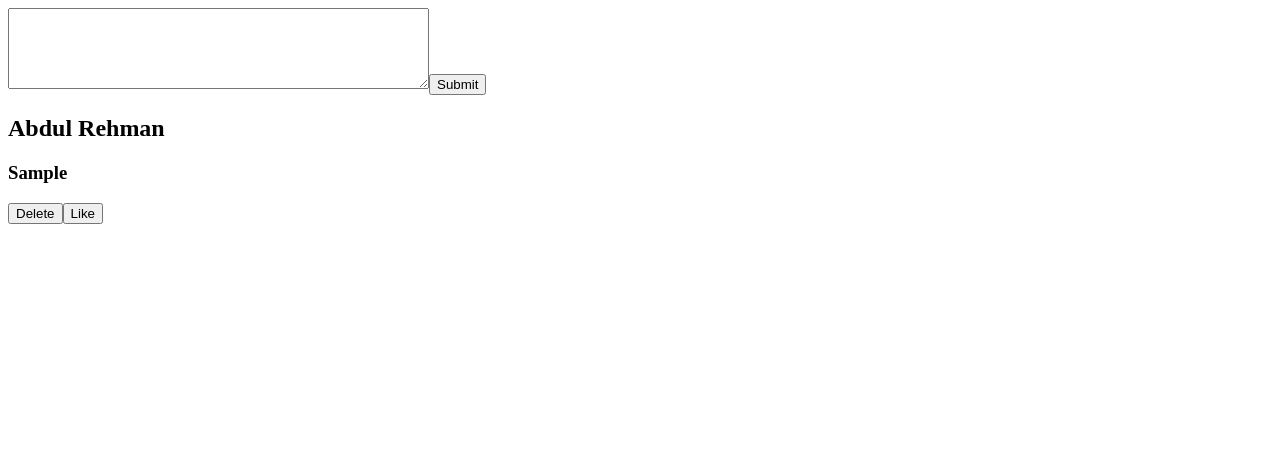
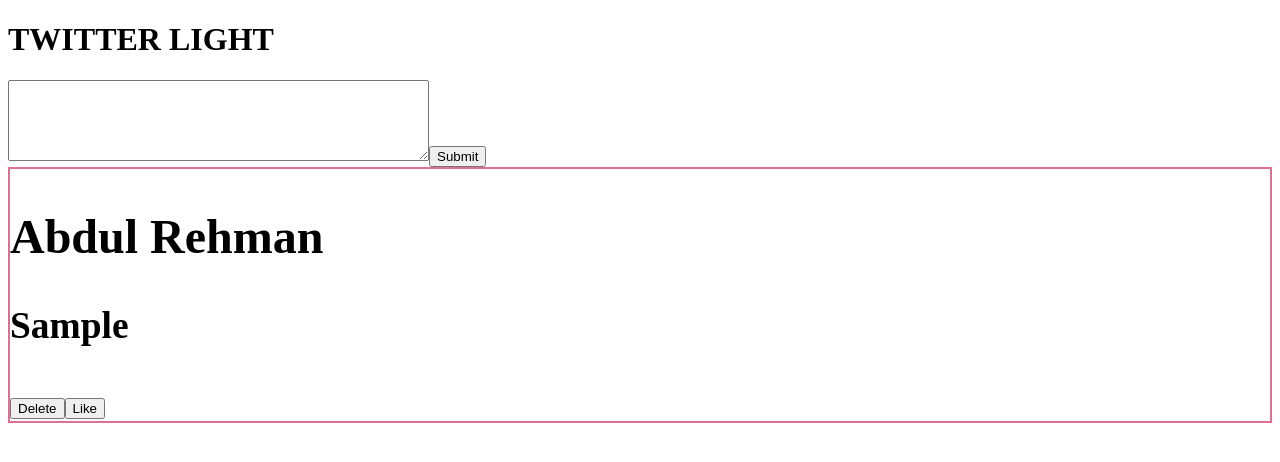
Before and after one commit to likeam/my-app, a React (Create React App) app: page / in a window 1280 px wide. Both pictures are taken after typing "Sample" into the empty fields and a click on the button "Submit". Shown: the top 462 px of the page. Built offline with nearby package versions, Linux system fonts and the light colour scheme.

Commit message:
Building the CSS

```diff
--- a/package.json
+++ b/package.json
@@ -6,9 +6,11 @@
     "@testing-library/jest-dom": "^5.16.4",
     "@testing-library/react": "^13.3.0",
     "@testing-library/user-event": "^13.5.0",
+    "node-sass": "^7.0.1",
     "react": "^18.2.0",
     "react-dom": "^18.2.0",
     "react-scripts": "5.0.1",
+    "styled-components": "^5.3.5",
     "uuid": "^8.3.2",
     "web-vitals": "^2.1.4"
   },
--- a/src/App.js
+++ b/src/App.js
@@ -3,7 +3,10 @@ import { useState } from "react";
 import CreateTweet from "./components/CreateTweet";
 import TweetList from "./components/TweetList";
 
+
 function App() {
+
+
 
   //Here is the place for the normal js
   const [textInput, setTextInput] = useState('');
@@ -17,7 +20,7 @@ function App() {
 
   return (
     <div >
-
+        <h1 >TWITTER LIGHT</h1>
       <CreateTweet textInput = {textInput} setTextInput = {setTextInput} tweets ={tweets} setTweets = {setTweets}  />
       <TweetList name = {name} tweets = {tweets} setTweets = {setTweets} />
 
--- a/src/components/Tweet.js
+++ b/src/components/Tweet.js
@@ -1,5 +1,5 @@
-import React from 'react'
-
+import React from 'react';
+import styled from 'styled-components'
 export default function Tweet({name, tweet, setTweets, tweets }) {
 
     const deleteTweet = ()=>{
@@ -9,11 +9,19 @@ export default function Tweet({name, tweet, setTweets, tweets }) {
 
     return (
 
-        <div className='tweet'>
-            <h2>{name}</h2>
-            <h3>{tweet.message}</h3>
+        <TweetStyle >
+            <h2 > {name}</h2>
+            <h3 >{tweet.message}</h3>
             <button onClick={deleteTweet}>Delete</button>
             <button>Like</button>
-        </div>
+        </TweetStyle>
     );
 }
+
+const TweetStyle = styled.div`
+bacground-color: "red";
+bordet-radius: 3px;
+border: 2px solid palevioletred;
+font-size: 2rem;
+
+`;
--- /dev/null
+++ b/src/styles/Tweet.scss
@@ -0,0 +1,12 @@
+.tweet{
+    background: lightblue;
+
+
+    h2{
+        color: red;
+    }
+    button{
+        background: white;
+        border: 2px solid black;
+    }
+}
```
Also changed, not shown: 1 other file (tests, documents, lock files or other folders).
